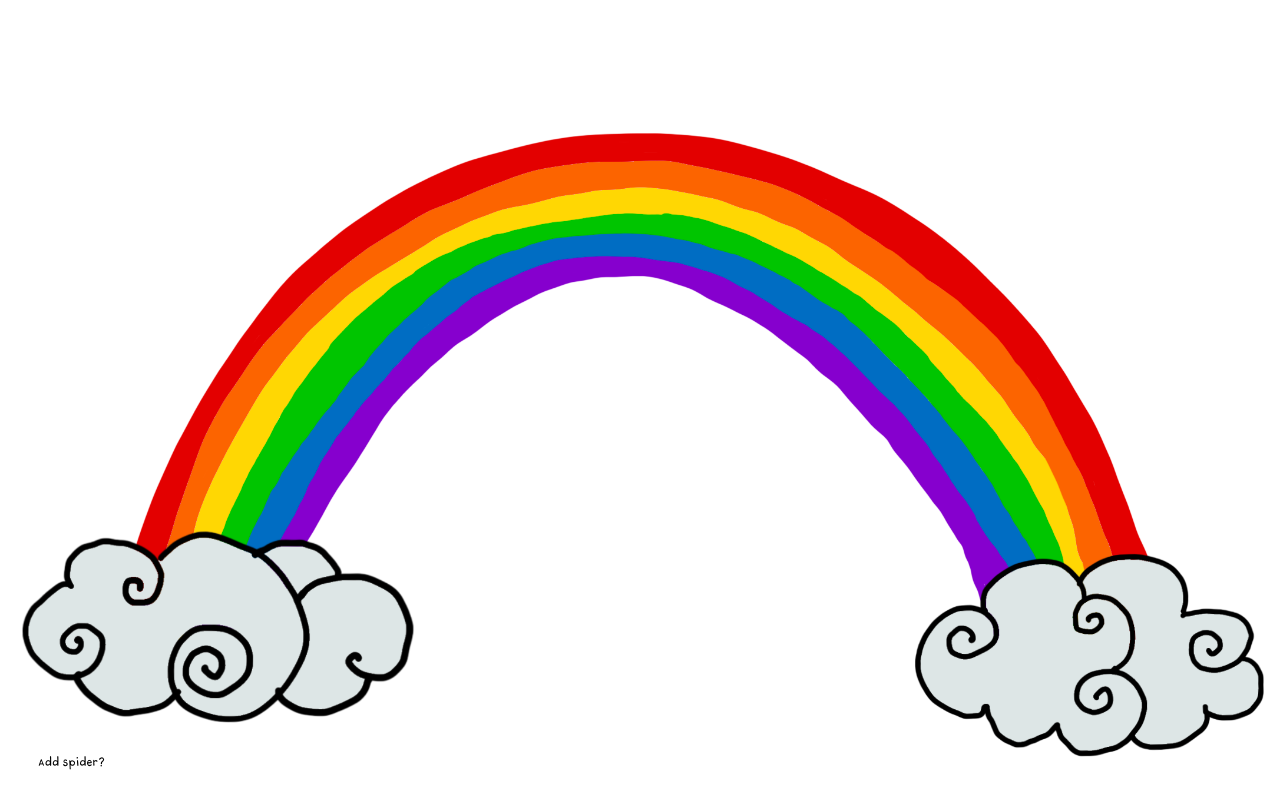
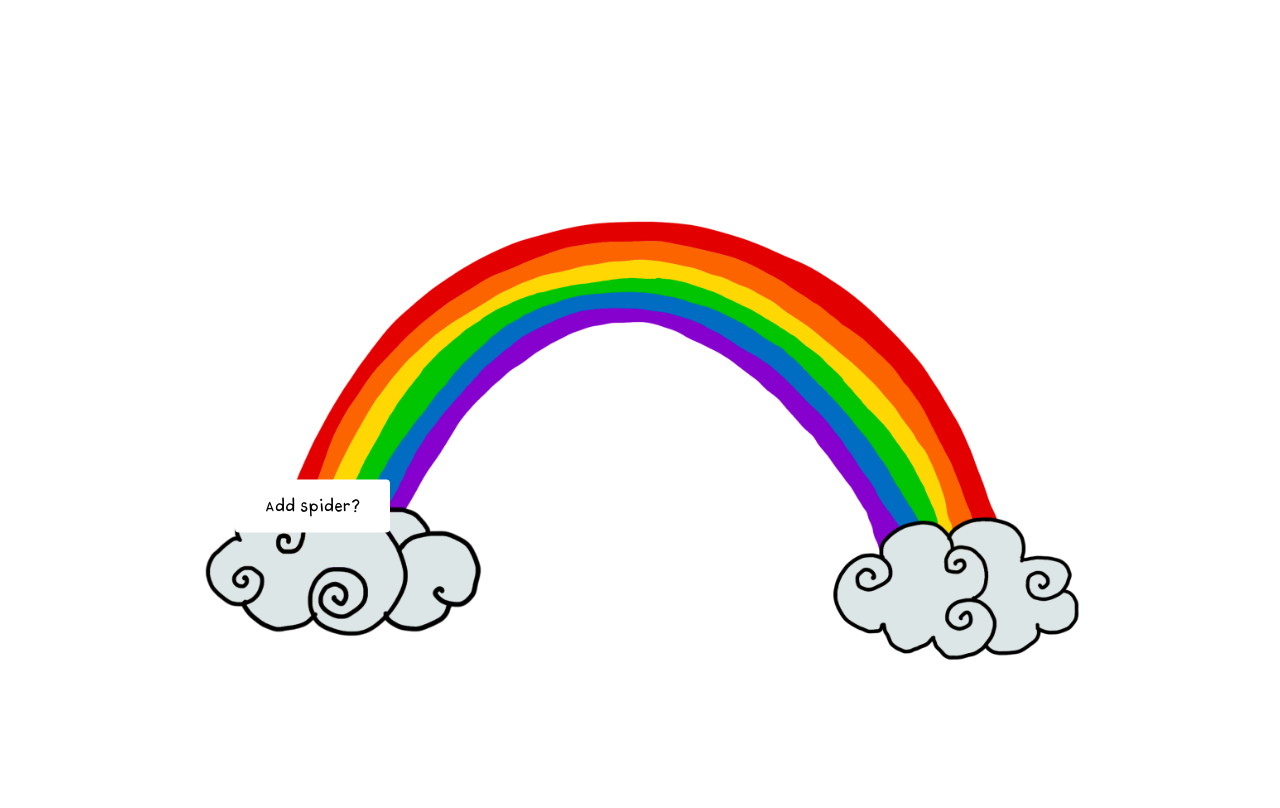
Before and after one commit to wiggitywhitney/vibe_practice, a React (Vite) app: page / in a window 1280 px wide. Shown: the top 808 px of the page. Built offline with nearby package versions, Linux system fonts and the light colour scheme.

Commit message:
Refactor rainbow and button layout: add Rainbow component, improve positioning, and update documentation

```diff
--- a/src/App.css
+++ b/src/App.css
@@ -57,3 +57,17 @@ h1 {
   text-shadow: 2px 2px 8px rgba(0, 0, 0, 0.7);
   margin-bottom: 2rem;
 }
+
+.rainbow-layout {
+  position: relative;
+  width: 100%;
+  max-width: 900px;
+  margin: 0 auto;
+}
+
+.rainbow-layout .add-spider-button {
+  position: absolute;
+  left: 5%;   /* Adjust this value to move closer/farther from the left cloud */
+  top: 65%;   /* Adjust this value to move up/down as needed */
+  transform: translateY(-50%);
+}
--- a/src/App.jsx
+++ b/src/App.jsx
@@ -1,11 +1,14 @@
 import './App.css'
 import { AddSpiderButton } from './components/AddSpiderButton'
+import Rainbow from './components/Rainbow'
 
 function App() {
   return (
     <div className="app-container">
-      {/* Empty container for background only */}
-      <AddSpiderButton />
+      <div className="rainbow-layout">
+        <Rainbow />
+        <AddSpiderButton />
+      </div>
     </div>
   )
 }
--- a/src/components/AddSpiderButton.css
+++ b/src/components/AddSpiderButton.css
@@ -5,16 +5,11 @@
   font-style: normal;
 }
 
-.lower-left {
-  position: fixed;
-  bottom: 20px;
-  left: 20px;
-  z-index: 100;
-}
+/* .lower-left positioning removed; will be handled by parent container */
 
 .add-spider-button {
-  padding: 8px 16px;
-  font-size: 14px;
+  padding: 14px 28px; /* Increased size */
+  font-size: 20px;    /* Increased size */
   color: black;
   background-color: white;
   border: 2px solid white;
@@ -23,5 +18,5 @@
 }
 
 .spider-font {
-  font-family: 'SpiderFont', sans-serif;
+  font-family: 'SpiderFont';
 }
--- a/src/components/AddSpiderButton.jsx
+++ b/src/components/AddSpiderButton.jsx
@@ -3,10 +3,8 @@ import './AddSpiderButton.css';
 
 export function AddSpiderButton() {
   return (
-    <div data-testid="button-container" className="lower-left">
-      <button className="add-spider-button spider-font">
-        Add spider?
-      </button>
-    </div>
+    <button className="add-spider-button spider-font">
+      Add spider?
+    </button>
   );
 }
--- /dev/null
+++ b/src/components/Rainbow.jsx
@@ -0,0 +1,5 @@
+export default function Rainbow() {
+  return (
+    <img src="/Rainbow.png" alt="rainbow" style={{ width: '100%', height: 'auto', display: 'block' }} />
+  );
+}
--- a/src/index.css
+++ b/src/index.css
@@ -29,7 +29,6 @@ body {
   min-width: 320px;
   min-height: 100vh;
   background-color: #ffffff;
-  background-image: url('/Rainbow.png');
   background-repeat: no-repeat;
   background-position: center;
   background-size: contain;
```
Also changed, not shown: 4 other files (tests, documents, lock files or other folders).
